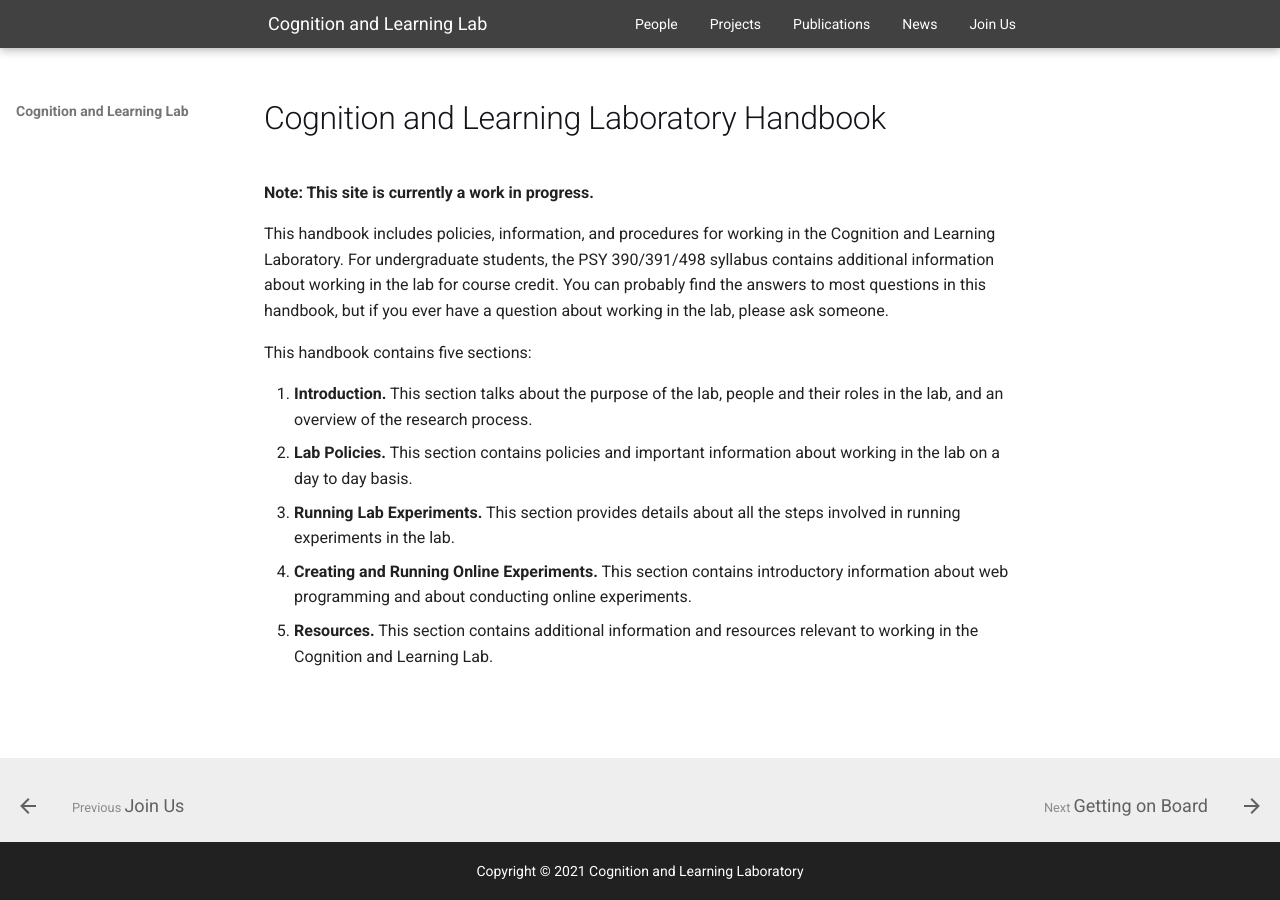
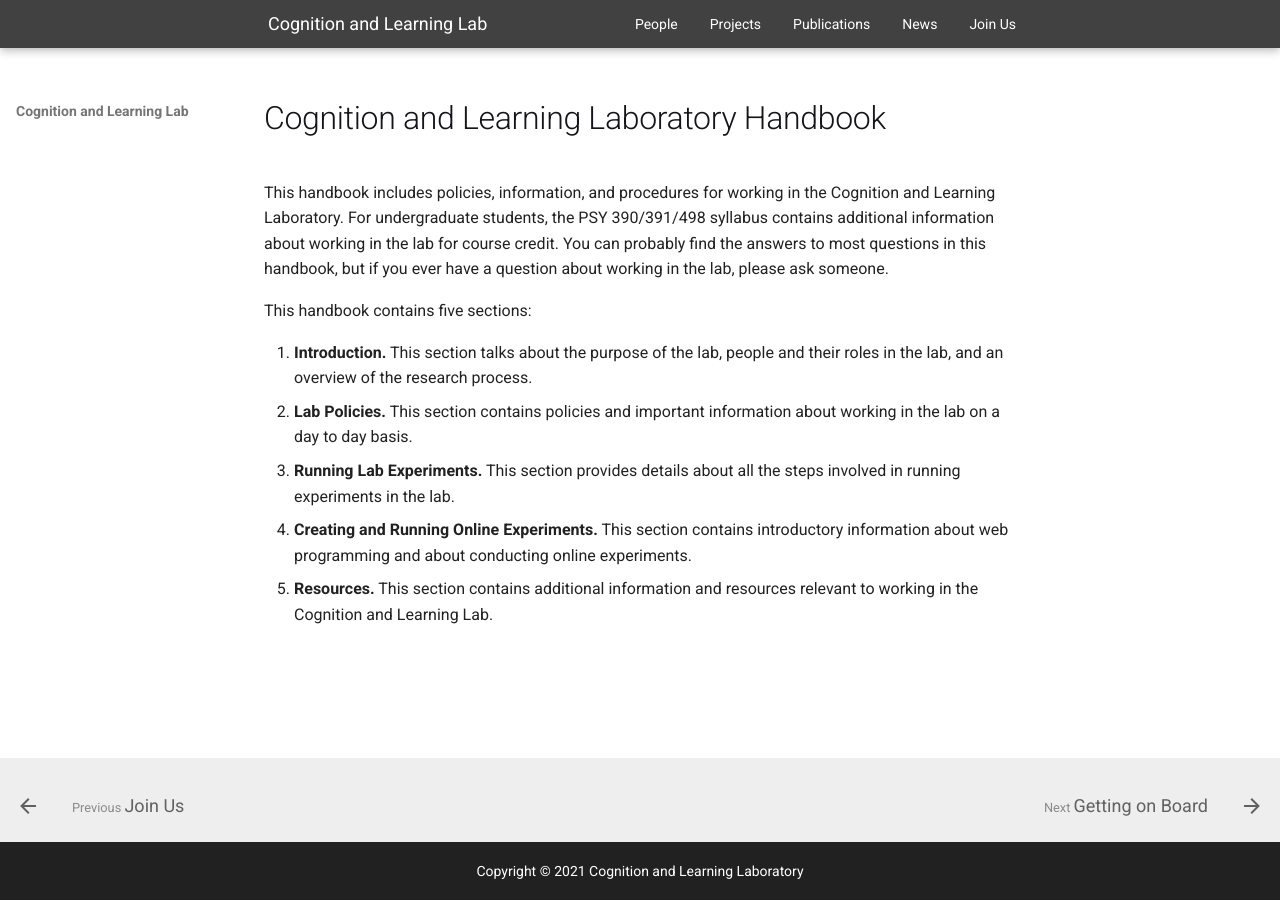
Before and after one commit to shivanya-chandra/pcllab.github.io, an MkDocs documentation site: the page built from docs/handbook/index.md, in a window 1280 px wide. Built offline with MkDocs 1.6.1 and Material for MkDocs 9.7.7, drawn with Linux system fonts in a browser that asks for light colours.

Commit message:
Update index.md

```diff
--- a/docs/handbook/index.md
+++ b/docs/handbook/index.md
@@ -1,6 +1,4 @@
 # Cognition and Learning Laboratory Handbook
-
-**Note: This site is currently a work in progress.**
 
 This handbook includes policies, information, and procedures for working in the Cognition and Learning Laboratory. For undergraduate students, the PSY 390/391/498 syllabus contains additional information about working in the lab for course credit. You can probably find the answers to most questions in this handbook, but if you ever have a question about working in the lab, please ask someone.
 
```
